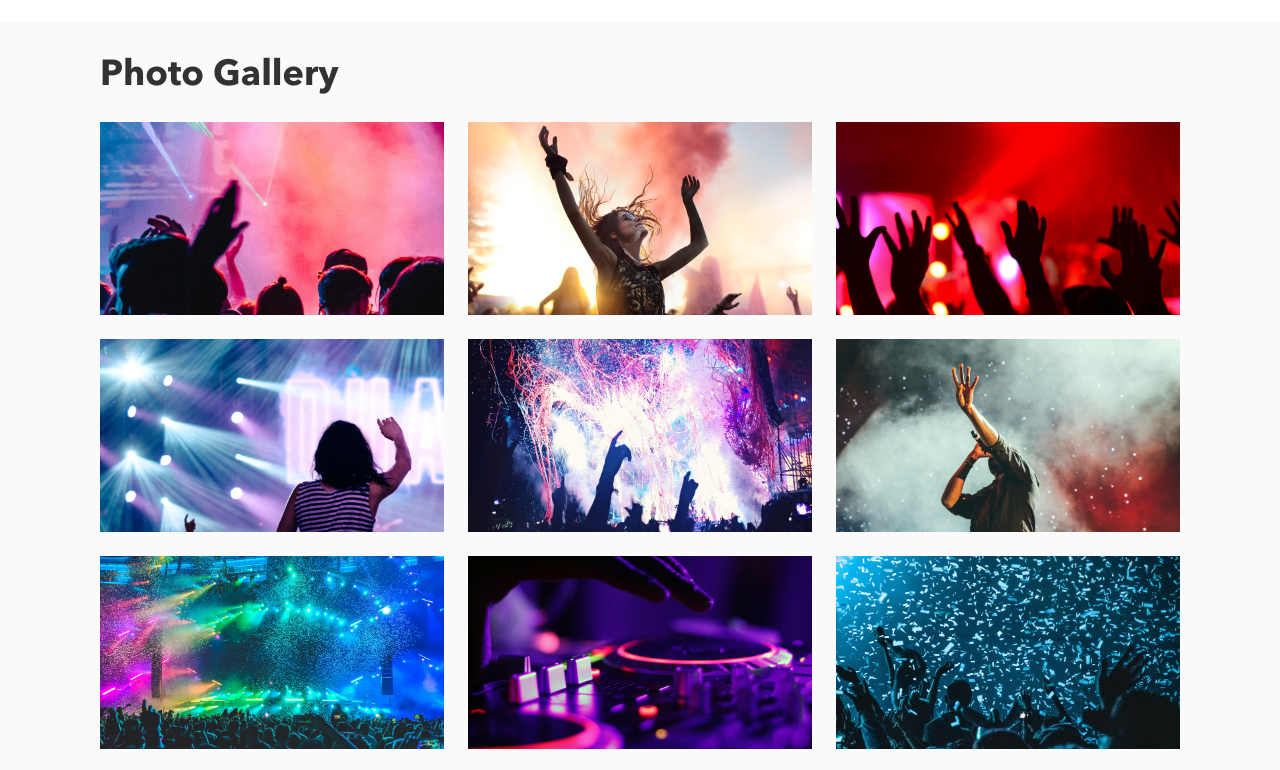
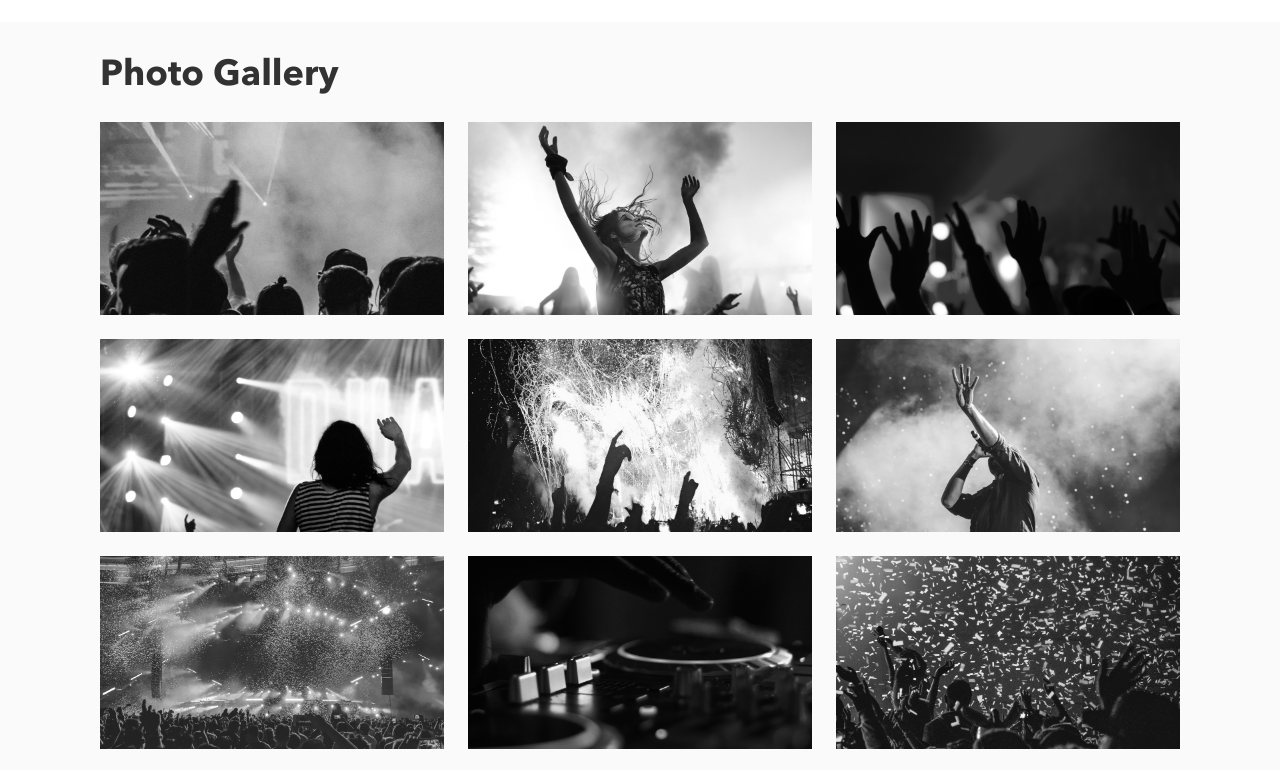
Before and after one commit to priyapen/priya-penugonda-bandsite, a plain HTML site: page sprint-one/index.html in a window 1280 px wide. Shown: the part 1732-2502 px from the top of the page. Drawn offline with Linux system fonts and the light colour scheme.

Commit message:
code clean-up and inclusion of  deep dive topics

```diff
--- a/sprint-one/index.html
+++ b/sprint-one/index.html
@@ -95,7 +95,7 @@
                     <p class="footercontact__info-company">The Bees Knees Management
                     </p>
                     <p class="footercontact__info-region">460 King Street West<br>Toronto, Ontario M5V 1L7</p>
-                    <p class="footercontact__info-email">info@thebeesknees.com</p>
+                    <p class="footercontact__info-email"><a href="mailto:info@thebeesknees.com" target="_blank" class="footercontact__info-mailto">info@thebeesknees.com</a></p>
                 </article>
 
                 <article class="footercontact__info">
@@ -103,7 +103,7 @@
                     <p class="footercontact__info-company">Artist Group International
                     </p>
                     <p class="footercontact__info-region">Booking Agent for<br>US / South America / Japan</p>
-                    <p class="footercontact__info-email">marsha.vlasic@artistgrp.com</p>
+                    <p class="footercontact__info-email"><a href="mailto:marsha.vlasic@artistgrp.com" target="_blank" class="footercontact__info-mailto">marsha.vlasic@artistgrp.com</a></p>
                 </article>
 
                 <article class="footercontact__info">
@@ -111,7 +111,7 @@
                     <p class="footercontact__info-company">William Morrir Entertainment
                     </p>
                     <p class="footercontact__info-region">Booking Agent for<br>UK / EU / AU</p>
-                    <p class="footercontact__info-email">RLW@wmeentertainment.com</p>
+                    <p class="footercontact__info-email"><a href="mailto:RLW@wmeentertainment.com" target="_blank" class="footercontact__info-mailto">RLW@wmeentertainment.com</a></p>
                 </article>
             </section>
             <small class="footer__copyright">Copyright The Bees Knees &copy; 2018 <span class="footer__copyright-span">All Rights Reserved</span>
--- a/sprint-one/styles/main.scss
+++ b/sprint-one/styles/main.scss
@@ -8,7 +8,7 @@
 
 .header {
   background-color: $global;
-  height: 80px;
+  height: 8rem;
   padding-top: 10px;
   @include tablet {
     padding: 24px;
@@ -72,6 +72,11 @@
       flex-grow: 19;
     }
 
+    .current {
+      border-bottom: 4px solid $primary-light;
+      color: $primary-light;
+    }
+
     &item {
       width: 50%;
       text-align: center;
@@ -79,7 +84,7 @@
       @include subheader;
       font-weight: 600;
       @include tablet {
-        width: 80px;
+        width: 8rem;
         padding-bottom: 22px;
         padding-top: 32px;
         margin-top: 0px;
@@ -90,21 +95,22 @@
       @include desktop {
         margin: 0 calc(56px / 2);
       }
+      &:hover {
+        @extend .current;
+        background-color: rgba(226, 182, 182, 0.384);
+        transition: all 1s linear;
+      }
     }
-  }
-
-  .current {
-    border-bottom: 4px solid $primary-light;
-    color: $primary-light;
   }
 }
 
 .hero {
   background-image: url("../assets/Images/hero-justice3.jpg");
   width: 100%;
-  height: 183px;
+  height: 30vh;
   background-repeat: no-repeat;
   background-size: cover;
+  background-position: center;
   @include tablet {
     height: 400px;
   }
@@ -114,14 +120,8 @@
 
   &__heading {
     margin: 0;
-    padding: 0 16px;
     @include font24-60;
-    @include tablet {
-      padding: 0 24px;
-    }
-    @include desktop {
-      padding: 0 100px;
-    }
+    @extend %resp-padding;
 
     &span:before {
       content: "\A";
@@ -140,13 +140,14 @@
 }
 
 .about {
-  padding: 0 16px;
-  @include tablet {
-    padding: 0 24px;
-  }
-  @include desktop {
-    padding: 0 100px;
-  }
+  @extend %resp-padding;
+  //   padding: 0 16px;
+  //   @include tablet {
+  //     padding: 0 24px;
+  //   }
+  //   @include desktop {
+  //     padding: 0 100px;
+  //   }
 
   &__heading {
     margin: 32px 0 24px 0;
@@ -252,13 +253,14 @@
 .gallery {
   background-color: $primary-light;
   width: 100%;
-  padding: 0 16px;
-  @include tablet {
-    padding: 0 24px;
-  }
-  @include desktop {
-    padding: 0 100px;
-  }
+  @extend %resp-padding;
+  //   padding: 0 16px;
+  //   @include tablet {
+  //     padding: 0 24px;
+  //   }
+  //   @include desktop {
+  //     padding: 0 100px;
+  //   }
 
   &__heading {
     // H1 Header styling-mobile device
@@ -279,6 +281,7 @@
   &__image {
     width: 100%;
     margin-bottom: 16px;
+    filter: grayscale(100%);
     @include tablet {
       width: 224px;
       height: 126px;
@@ -287,6 +290,10 @@
       width: 344px;
       height: 193px;
       margin-bottom: 24px;
+    }
+    &:hover {
+      filter: grayscale(0);
+      transition: all 1s linear;
     }
   }
 }
@@ -396,6 +403,16 @@
     &-email {
       @include lists_contact;
     }
+
+    // DIVING DEEP- mailto
+    &-mailto {
+      text-decoration: none;
+      color: $secondary-accent;
+      &:hover {
+        text-decoration: underline;
+        color: $accent-hover;
+      }
+    }
   }
 
   &__copyright {
--- a/sprint-one/styles/partials/_global.scss
+++ b/sprint-one/styles/partials/_global.scss
@@ -1,4 +1,5 @@
 @use './variables' as *;
+@use './mixins' as *;
 
 @font-face {
   font-family: "AvenirNext LT Pro";
@@ -29,6 +30,7 @@
     box-sizing: border-box;
     font-family: $fontstack;
     color: $global;
+    font-size: 62.5%;
   }
 
   *,
@@ -43,3 +45,13 @@
     width: 100%;
   }
 }
+
+%resp-padding {
+  padding: 0 16px;
+  @include tablet {
+    padding: 0 24px;
+  }
+  @include desktop {
+    padding: 0 100px;
+  }
+}
--- a/sprint-one/styles/partials/_mixins.scss
+++ b/sprint-one/styles/partials/_mixins.scss
@@ -15,71 +15,74 @@
 // Hero font- H1-Header-mobile and H1-Hero-Header-tablet
 @mixin font24-60 {
   color: $global-light;
-  font-size: 24px;
-  line-height: 32px;
+  // font-size: 2.4rem;
+  // line-height: 3.2rem;
+  // making font responsive between 320px to 768px
+  font-size: 7vw;
+  line-height: 10vw;
   font-weight: 700;
   @include tablet {
-    font-size: 60px;
-    line-height: 68px;
+    font-size: 6rem;
+    line-height: 6.8rem;
   }
 }
 
 // H1-header-mobile and H1-header-tablet
 @mixin font24-36 {
-  font-size: 24px;
-  line-height: 32px;
+  font-size: 2.4rem;
+  line-height: 3.2rem;
   font-weight: 700;
   @include tablet {
-    font-size: 36px;
-    line-height: 44px;
+    font-size: 3.6rem;
+    line-height: 4.4rem;
   }
 }
 
 // H2-subheader-mobile and H2-Header-tablet
 @mixin font14-24 {
-  font-size: 14px;
-  line-height: 22px;
+  font-size: 1.4rem;
+  line-height: 2.2rem;
   font-weight: 700;
   @include tablet {
     color: $global;
-    font-size: 24px;
-    line-height: 32px;
+    font-size: 2.4rem;
+    line-height: 3.2rem;
   }
 }
 
 // H4-Para-mobile and H3-Subheader-tablet
 @mixin subheader {
-  font-size: 13px;
-  line-height: 18px;
+  font-size: 1.3rem;
+  line-height: 1.8rem;
   font-weight: 600;
   @include tablet {
     font-size: 16px;
-    line-height: 24px;
+    line-height: 2.4rem;
   }
 }
 
 // H4-para-mobile and H4-Para-tablet
 @mixin para_comments {
-  font-size: 13px;
-  line-height: 18px;
+  font-size: 1.3rem;
+  line-height: 1.8rem;
   @include tablet {
-    font-size: 14px;
-    line-height: 22px;
+    font-size: 1.4rem;
+    line-height: 2.2rem;
   }
 }
 
 // H4-list&contact-mobile and H4-list&contact-tablet
 @mixin lists_contact {
-  font-size: 13px;
-  line-height: 18px;
+  font-size: 1.3rem;
+  line-height: 1.8rem;
   @include tablet {
-    font-size: 14px;
-    line-height: 20px;
+    font-size: 1.4rem;
+    line-height: 2rem;
   }
 }
 
 // H5-labels-mobile and H5-labels-tablet
 @mixin labels {
-  font-size: 12px;
-  line-height: 20px;
+  font-size: 1.2rem;
+  line-height: 2rem;
 }
```
Also changed, not shown: sprint-one/styles/main.css, sprint-one/styles/partials/_header.scss (deleted), 1 other file. Lines whose indentation alone changed are shown as unchanged.
